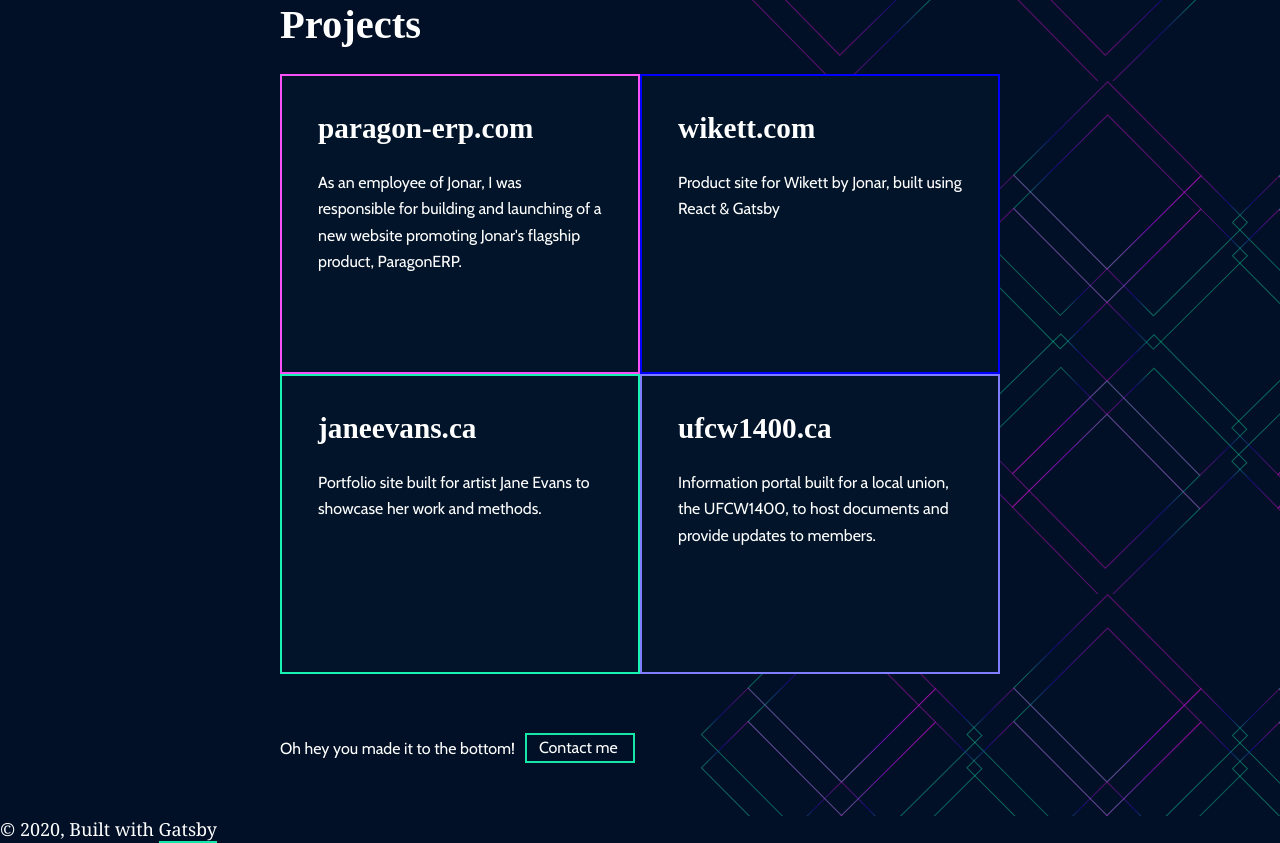
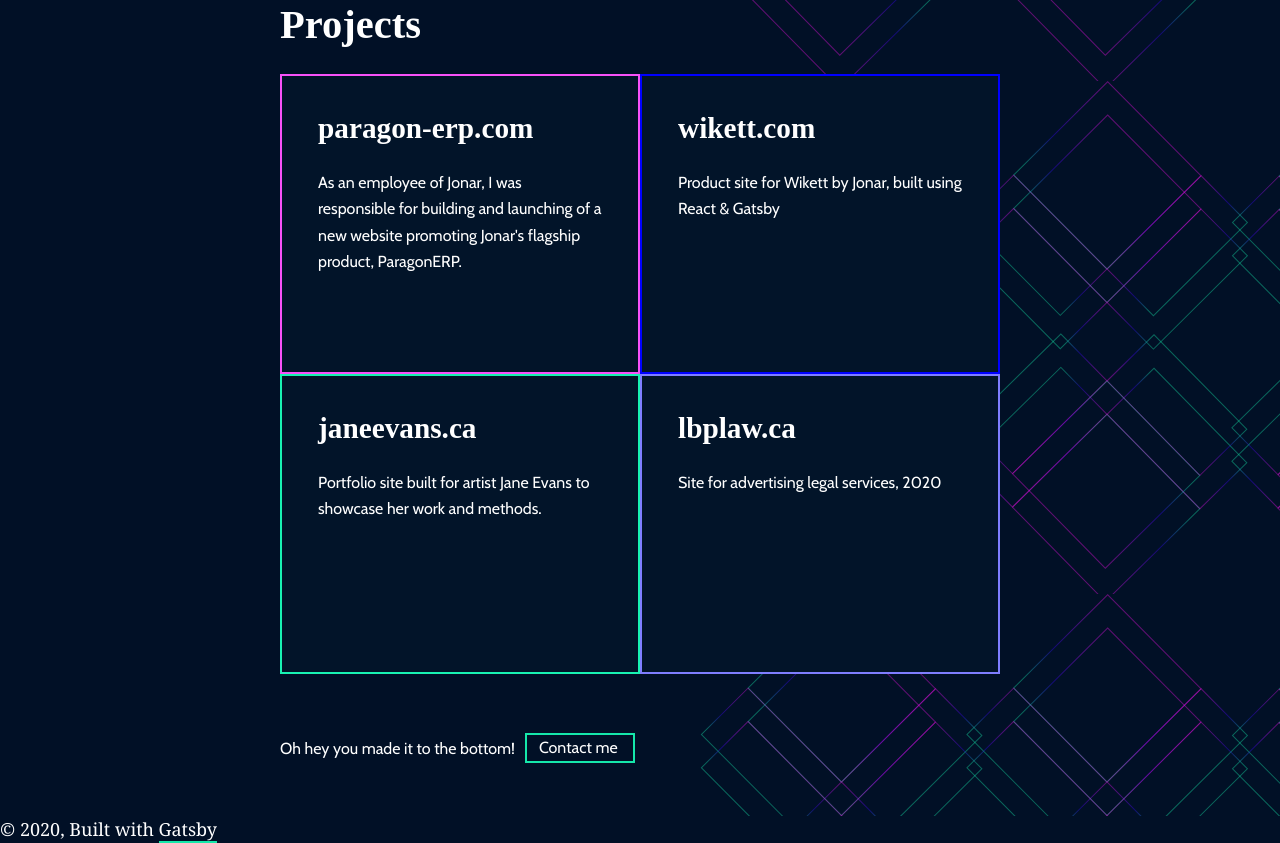
Before and after one commit to milos-prince/resumeTristan, a Gatsby site: page / in a window 1280 px wide. Shown: the part 1643-2486 px from the top of the page. Built offline with nearby package versions, Linux system fonts and the light colour scheme; Gatsby itself is replaced by a stand-in of ours.

Commit message:
new link

```diff
--- a/src/components/projects.js
+++ b/src/components/projects.js
@@ -17,7 +17,7 @@
       <div className="quarterBox bg-paragon"><a href="https://www.paragon-erp.com"><h2>paragon-erp.com</h2></a><p className="hideOnS">As an employee of Jonar, I was responsible for building and launching of a new website promoting Jonar's flagship product, ParagonERP.</p></div>
       <div className="quarterBox bg-jonar"><a href="https://www.wikett.com"><h2>wikett.com</h2></a><p className="hideOnS">Product site for Wikett by Jonar, built using React & Gatsby</p></div>
       <div className="quarterBox bg-evans"><a href="https://www.janeevans.ca"><h2>janeevans.ca</h2></a><p className="hideOnS">Portfolio site built for artist Jane Evans to showcase her work and methods.</p></div>
-      <div className="quarterBox bg-ufcw"><a href="https://www.ufcw1400.ca"><h2>ufcw1400.ca</h2></a><p className="hideOnS">Information portal built for a local union, the UFCW1400, to host documents and provide updates to members.</p></div>
+      <div className="quarterBox bg-ufcw"><a href="https://www.lbplaw.ca"><h2>lbplaw.ca</h2></a><p className="hideOnS">Site for advertising legal services, 2020</p></div>
     </div>
 
 )
```
